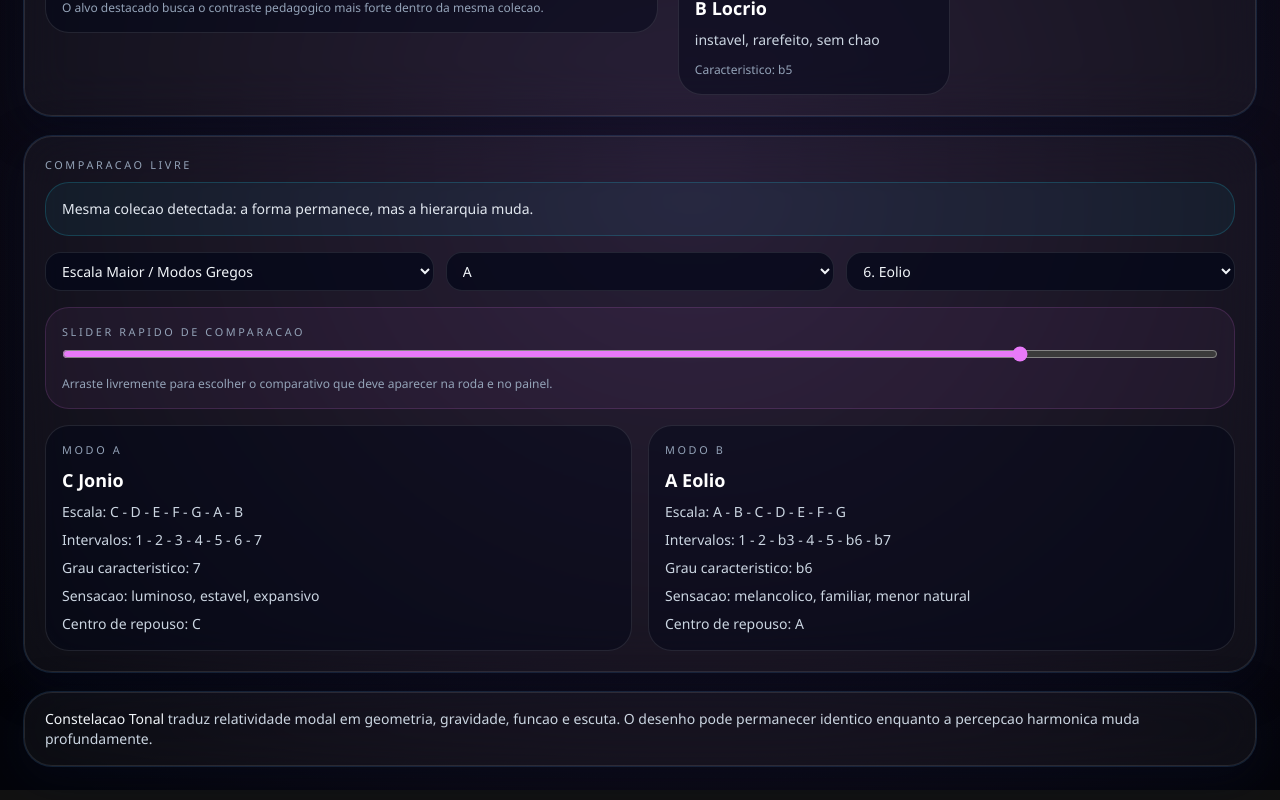
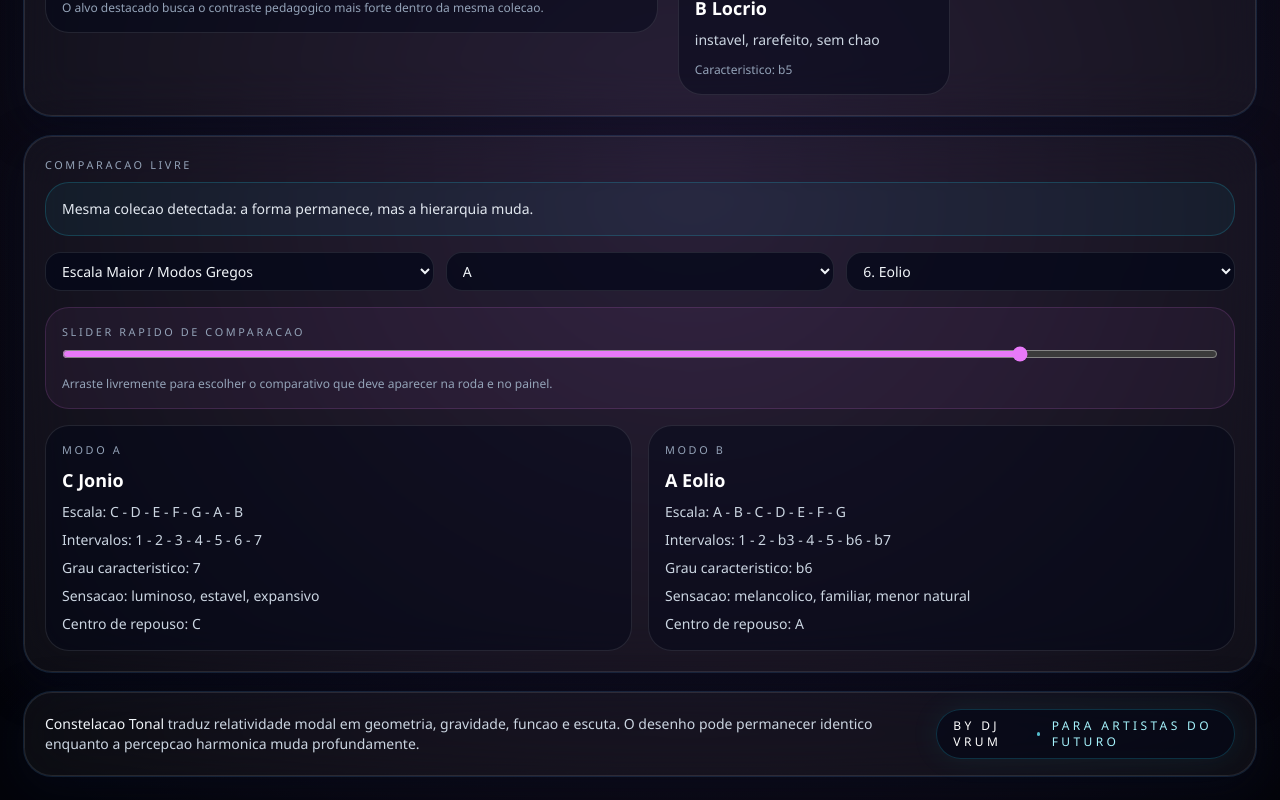
Before and after one commit to Maycon005/constelacao-tonal, a React (Vite) app: page / in a window 1280 px wide. Shown: the part 2653-3453 px from the top of the page. Built offline with nearby package versions, Linux system fonts and the light colour scheme; the HTML template or start-up script is replaced by a standard one.

Commit message:
Adiciona creditos no rodape

```diff
--- a/src/App.tsx
+++ b/src/App.tsx
@@ -211,8 +211,18 @@ function App() {
         ) : null}
 
         <footer className="glass-panel rounded-[28px] px-5 py-4 text-sm text-slate-300">
-          <span className="text-slate-100">Constelacao Tonal</span> traduz relatividade modal em geometria,
-          gravidade, funcao e escuta. O desenho pode permanecer identico enquanto a percepcao harmonica muda profundamente.
+          <div className="flex flex-col gap-3 md:flex-row md:items-center md:justify-between">
+            <p className="max-w-4xl">
+              <span className="text-slate-100">Constelacao Tonal</span> traduz relatividade modal em geometria,
+              gravidade, funcao e escuta. O desenho pode permanecer identico enquanto a percepcao harmonica muda profundamente.
+            </p>
+
+            <div className="inline-flex items-center gap-3 self-start rounded-full border border-cyan-400/20 bg-slate-950/55 px-4 py-2 text-xs uppercase tracking-[0.28em] text-slate-300 shadow-[0_0_30px_rgba(34,211,238,0.08)]">
+              <span className="text-white">By Dj VRUM</span>
+              <span className="h-1 w-1 rounded-full bg-cyan-300/80" />
+              <span className="text-cyan-200">para Artistas do Futuro</span>
+            </div>
+          </div>
         </footer>
       </div>
 
```
